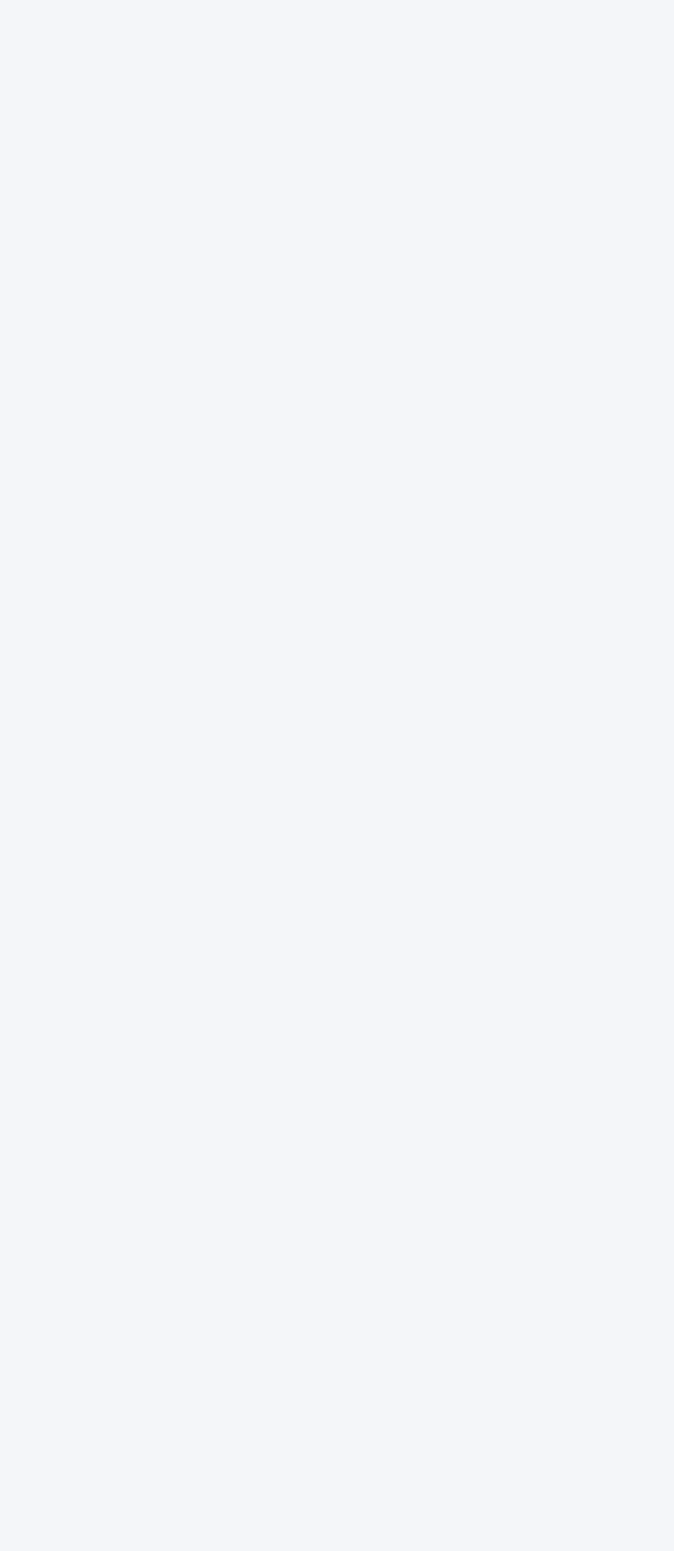
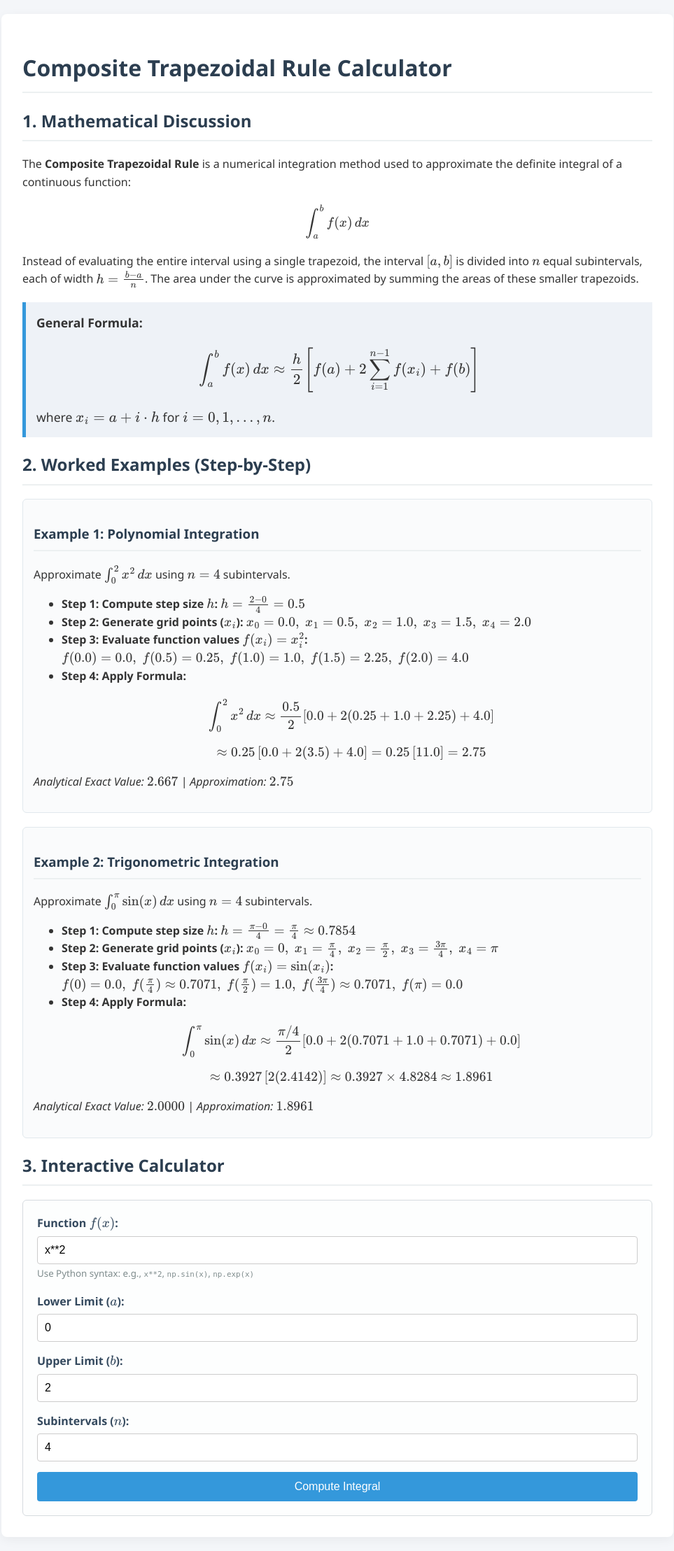
Before and after one commit to Alba-strauss/trapezoidal-calculator, a Flask app: page / in a window 1280 px wide. Before the commit the part shown is empty. Shown: the whole page at 70% size, without its empty margins (158-1121 px from the left). Before the commit the page ends 800 px from the top, so only its background shows below. Run offline with Flask 3, Linux system fonts and the light colour scheme.

Commit message:
Configure MathJax script blocks

```diff
--- a/templates/index.html
+++ b/templates/index.html
@@ -81,3 +81,94 @@
         }
     </style>
 </head>
+<body>
+
+<div class="container">
+    <h1>Composite Trapezoidal Rule Calculator</h1>
+
+    <h2>1. Mathematical Discussion</h2>
+    <p>
+        The <strong>Composite Trapezoidal Rule</strong> is a numerical integration method used to approximate the definite integral of a continuous function:
+        $$\int_{a}^{b} f(x) \, dx$$
+        Instead of evaluating the entire interval using a single trapezoid, the interval $[a, b]$ is divided into $n$ equal subintervals, each of width
+        $h = \frac{b - a}{n}$. The area under the curve is approximated by summing the areas of these smaller trapezoids.
+    </p>
+    <div class="formula-box">
+        <strong>General Formula:</strong>
+        $$\int_{a}^{b} f(x) \, dx \approx \frac{h}{2} \left[ f(a) + 2 \sum_{i=1}^{n-1} f(x_i) + f(b) \right]$$
+        where $x_i = a + i \cdot h$ for $i = 0, 1, \dots, n$.
+    </div>
+
+    <h2>2. Worked Examples (Step-by-Step)</h2>
+
+    <div class="example-box">
+        <h3>Example 1: Polynomial Integration</h3>
+        <p>Approximate $\int_{0}^{2} x^2 \, dx$ using $n = 4$ subintervals.</p>
+        <ul>
+            <li><strong>Step 1: Compute step size $h$:</strong> $h = \frac{2 - 0}{4} = 0.5$</li>
+            <li><strong>Step 2: Generate grid points ($x_i$):</strong> $x_0 = 0.0, \; x_1 = 0.5, \; x_2 = 1.0, \; x_3 = 1.5, \; x_4 = 2.0$</li>
+            <li><strong>Step 3: Evaluate function values $f(x_i) = x_i^2$:</strong>
+                <br>$f(0.0) = 0.0, \; f(0.5) = 0.25, \; f(1.0) = 1.0, \; f(1.5) = 2.25, \; f(2.0) = 4.0$
+            </li>
+            <li><strong>Step 4: Apply Formula:</strong>
+                $$\int_{0}^{2} x^2 \, dx \approx \frac{0.5}{2} \left[ 0.0 + 2(0.25 + 1.0 + 2.25) + 4.0 \right]$$
+                $$\approx 0.25 \left[ 0.0 + 2(3.5) + 4.0 \right] = 0.25 \left[ 11.0 \right] = 2.75$$
+            </li>
+        </ul>
+        <p><em>Analytical Exact Value: $2.667$ | Approximation: $2.75$</em></p>
+    </div>
+
+    <div class="example-box">
+        <h3>Example 2: Trigonometric Integration</h3>
+        <p>Approximate $\int_{0}^{\pi} \sin(x) \, dx$ using $n = 4$ subintervals.</p>
+        <ul>
+            <li><strong>Step 1: Compute step size $h$:</strong> $h = \frac{\pi - 0}{4} = \frac{\pi}{4} \approx 0.7854$</li>
+            <li><strong>Step 2: Generate grid points ($x_i$):</strong> $x_0 = 0, \; x_1 = \frac{\pi}{4}, \; x_2 = \frac{\pi}{2}, \; x_3 = \frac{3\pi}{4}, \; x_4 = \pi$</li>
+            <li><strong>Step 3: Evaluate function values $f(x_i) = \sin(x_i)$:</strong>
+                <br>$f(0) = 0.0, \; f(\frac{\pi}{4}) \approx 0.7071, \; f(\frac{\pi}{2}) = 1.0, \; f(\frac{3\pi}{4}) \approx 0.7071, \; f(\pi) = 0.0$
+            </li>
+            <li><strong>Step 4: Apply Formula:</strong>
+                $$\int_{0}^{\pi} \sin(x) \, dx \approx \frac{\pi/4}{2} \left[ 0.0 + 2(0.7071 + 1.0 + 0.7071) + 0.0 \right]$$
+                $$\approx 0.3927 \left[ 2(2.4142) \right] \approx 0.3927 \times 4.8284 \approx 1.8961$$
+            </li>
+        </ul>
+        <p><em>Analytical Exact Value: $2.0000$ | Approximation: $1.8961$</em></p>
+    </div>
+
+    <h2>3. Interactive Calculator</h2>
+    <form method="POST">
+        <div class="form-group">
+            <label for="func">Function $f(x)$:</label>
+            <input type="text" id="func" name="func" value="{{ params.func if params else 'x**2' }}" required>
+            <small style="color: #7f8c8d;">Use Python syntax: e.g., <code>x**2</code>, <code>np.sin(x)</code>, <code>np.exp(x)</code></small>
+        </div>
+        <div class="form-group">
+            <label for="a">Lower Limit ($a$):</label>
+            <input type="number" step="any" id="a" name="a" value="{{ params.a if params else 0 }}" required>
+        </div>
+        <div class="form-group">
+            <label for="b">Upper Limit ($b$):</label>
+            <input type="number" step="any" id="b" name="b" value="{{ params.b if params else 2 }}" required>
+        </div>
+        <div class="form-group">
+            <label for="n">Subintervals ($n$):</label>
+            <input type="number" id="n" name="n" value="{{ params.n if params else 4 }}" required>
+        </div>
+        <button type="submit">Compute Integral</button>
+    </form>
+
+    {% if error %}
+        <div class="error-box">
+            <strong>Execution Error:</strong> {{ error }}
+        </div>
+    {% endif %}
+
+    {% if result is not none %}
+        <div class="result-box">
+            Calculated Integral Value ($I$): <strong>{{ "%.6f"|format(result) }}</strong>
+        </div>
+    {% endif %}
+</div>
+
+</body>
+</html>
```
